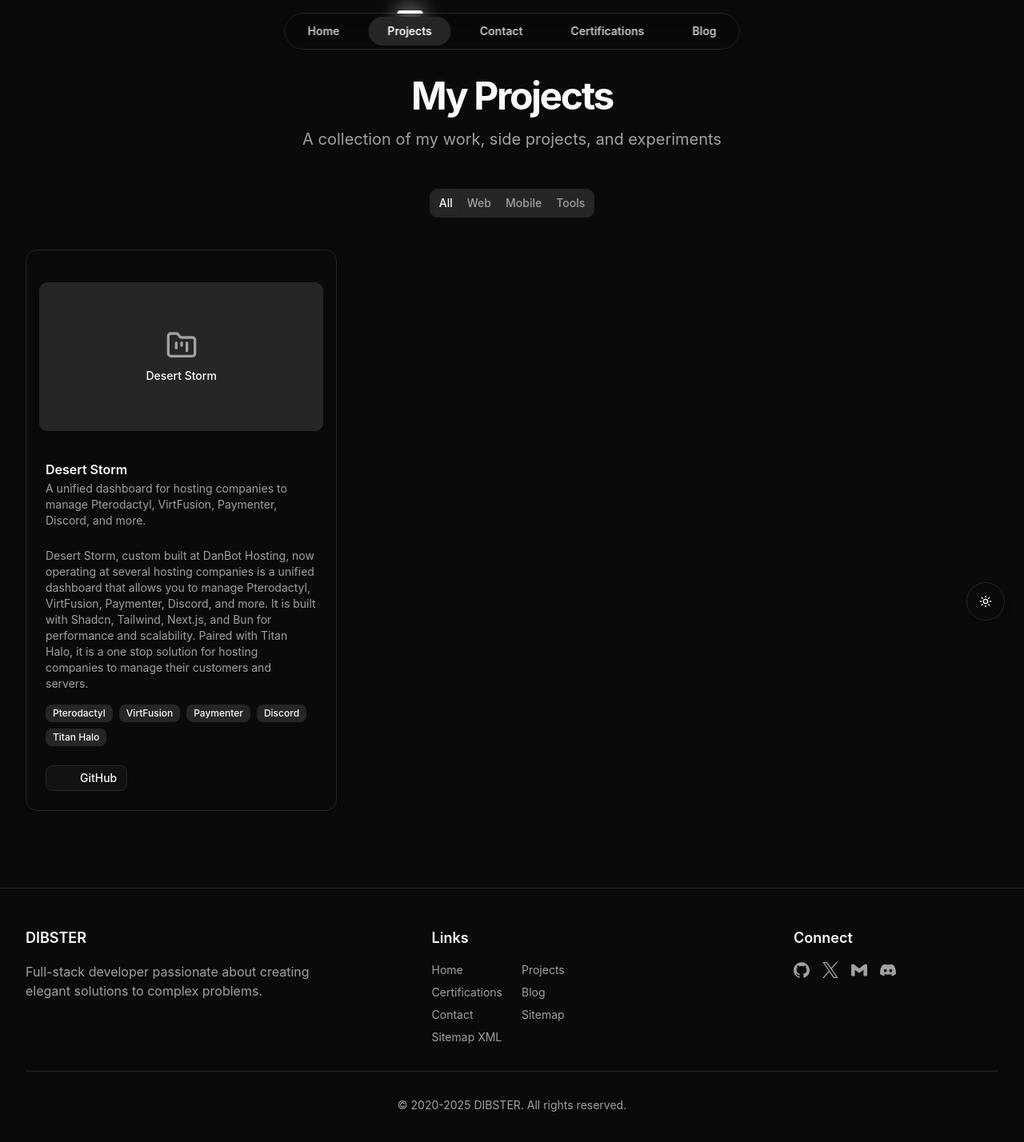
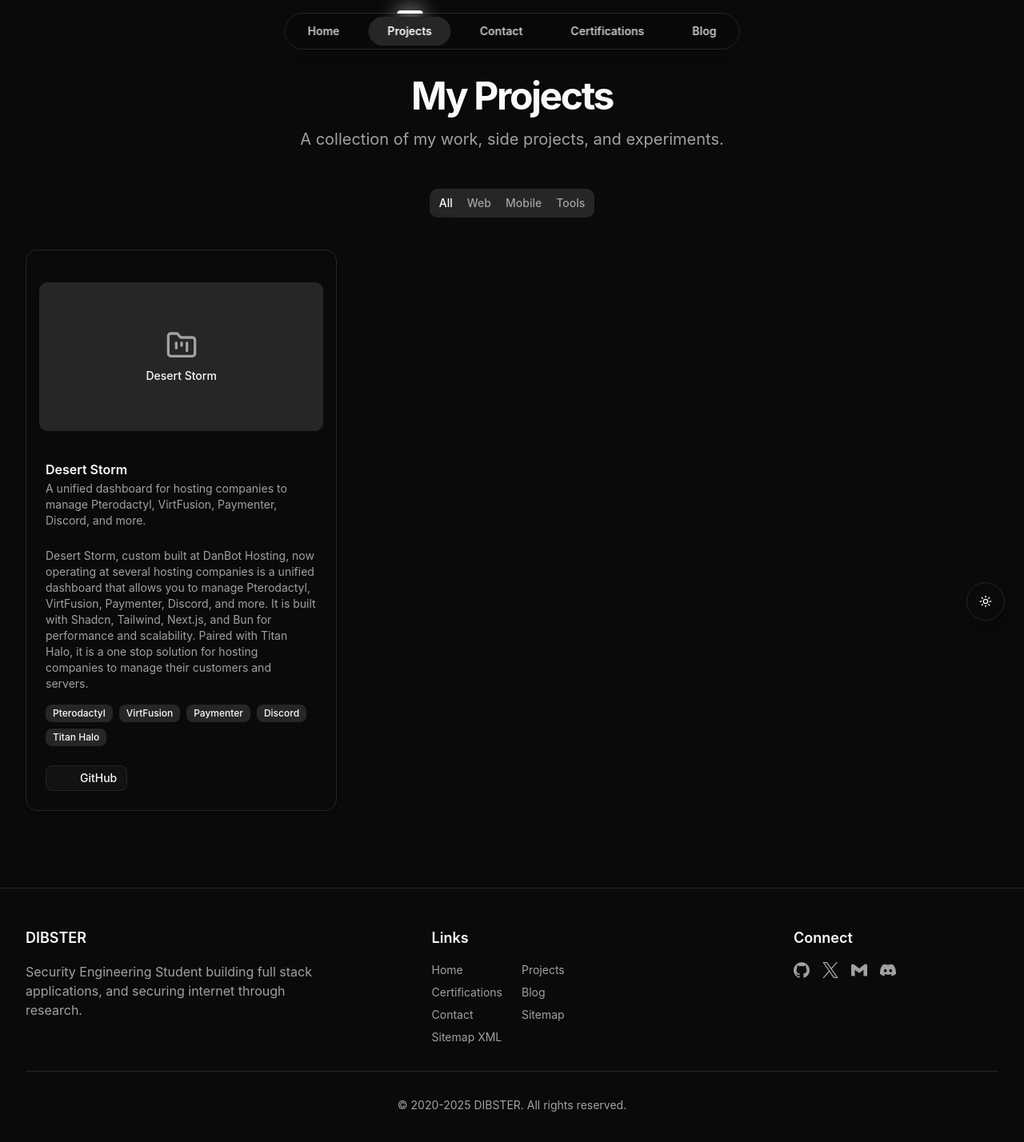
Before and after one commit to DEV-DIBSTER/Personal-Website, a Next.js app: page /projects in a window 1280 px wide. Shown: the top 1428 px of the page at 80% size. Built offline with nearby package versions, Linux system fonts and the light colour scheme; some icons are missing.

Commit message:
chore: update footer

```diff
--- a/src/app/components/Footer.js
+++ b/src/app/components/Footer.js
@@ -18,7 +18,7 @@
           <div className="max-w-md">
             <h3 className="text-lg font-semibold mb-4">DIBSTER</h3>
             <p className="text-muted-foreground">
-              Full-stack developer passionate about creating elegant solutions to complex problems.
+              Security Engineering Student building full stack applications, and securing internet through research.
             </p>
           </div>
 
--- a/src/app/projects/page.js
+++ b/src/app/projects/page.js
@@ -35,7 +35,7 @@
       <div className="flex flex-col items-center space-y-4 text-center mb-12">
         <h1 className="text-3xl font-bold tracking-tighter sm:text-4xl md:text-5xl">My Projects</h1>
         <p className="mx-auto max-w-[700px] text-muted-foreground md:text-xl">
-          A collection of my work, side projects, and experiments
+          A collection of my work, side projects, and experiments.
         </p>
       </div>
 
```
